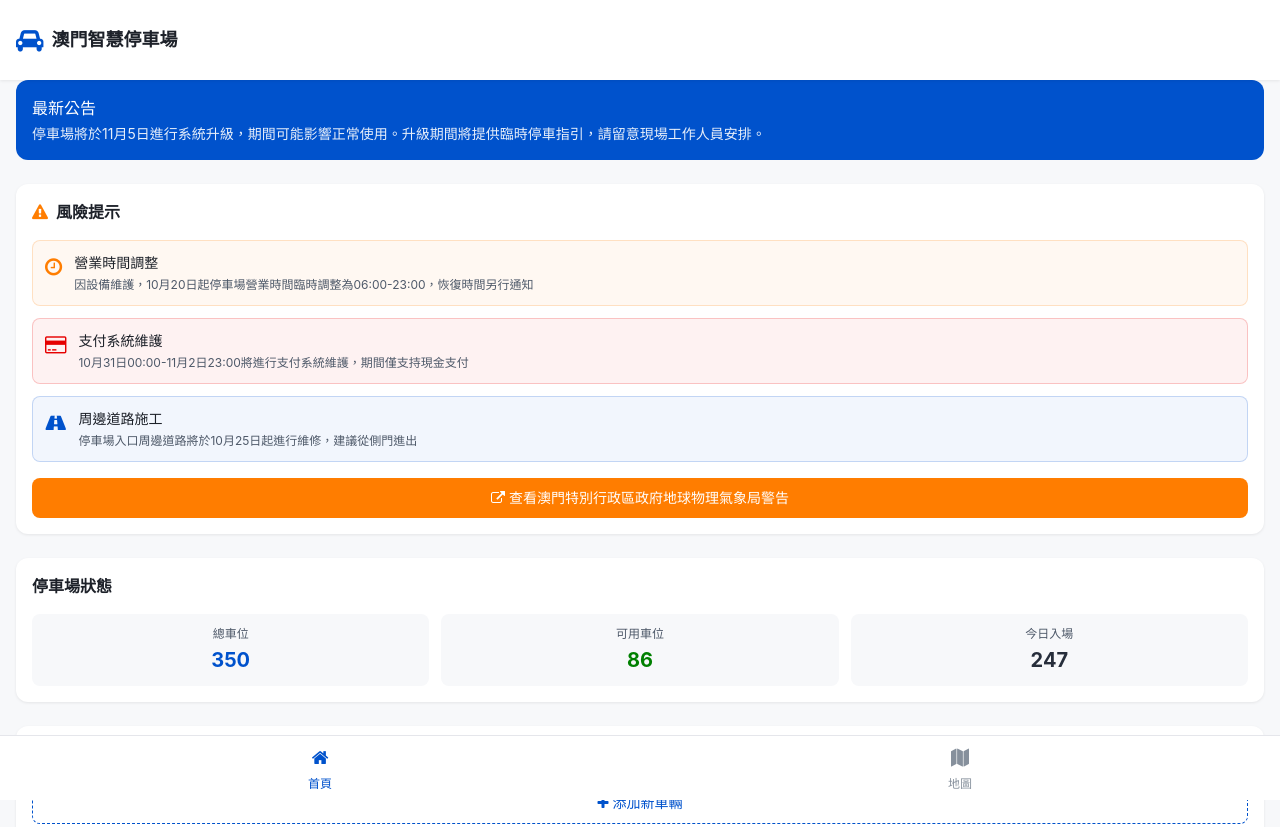
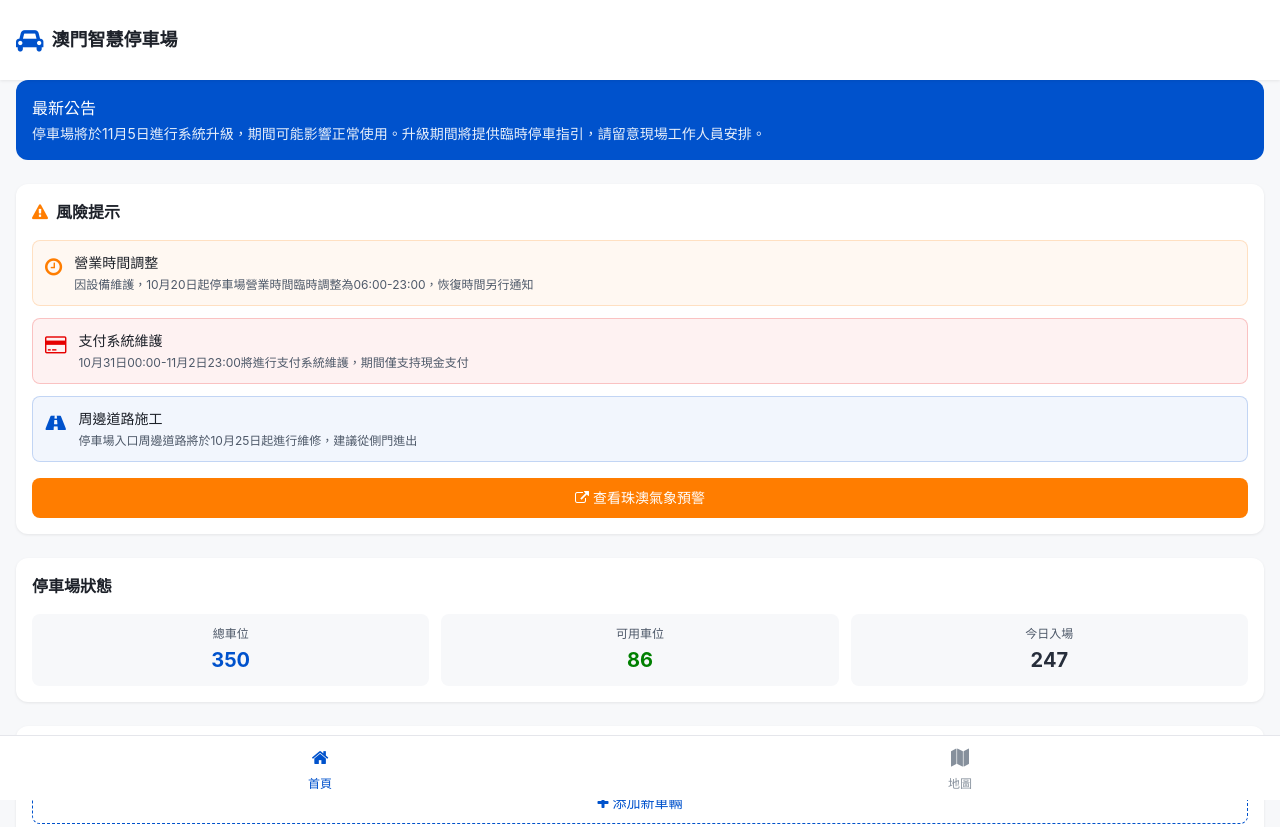
Before and after one commit to chengjianhao8-pixel/car, a plain HTML site: page index.html in a window 1280 px wide. Shown: the top 827 px of the page. Drawn offline with nearby package versions, Linux system fonts and the light colour scheme.

Commit message:
Update index.html

```diff
--- a/index.html
+++ b/index.html
@@ -163,9 +163,9 @@
         </ul>
 
         <!-- 風險提示跳轉按鈕 -->
-        <button onclick="window.location.href='https://wxwarning.smg.gov.mo/totalalert/totalTip'"
+        <button onclick="window.location.href='https://www.smg.gov.mo/smg/zawarning/index.php'"
                 class="w-full mt-4 py-2.5 bg-warning text-white rounded-lg text-sm font-medium hover:bg-warning/90 transition-colors flex items-center justify-center">
-          <i class="fa fa-external-link mr-1"></i> 查看澳門特別行政區政府地球物理氣象局警告
+          <i class="fa fa-external-link mr-1"></i> 查看珠澳氣象預警
         </button>
       </div>
     </section>
```
